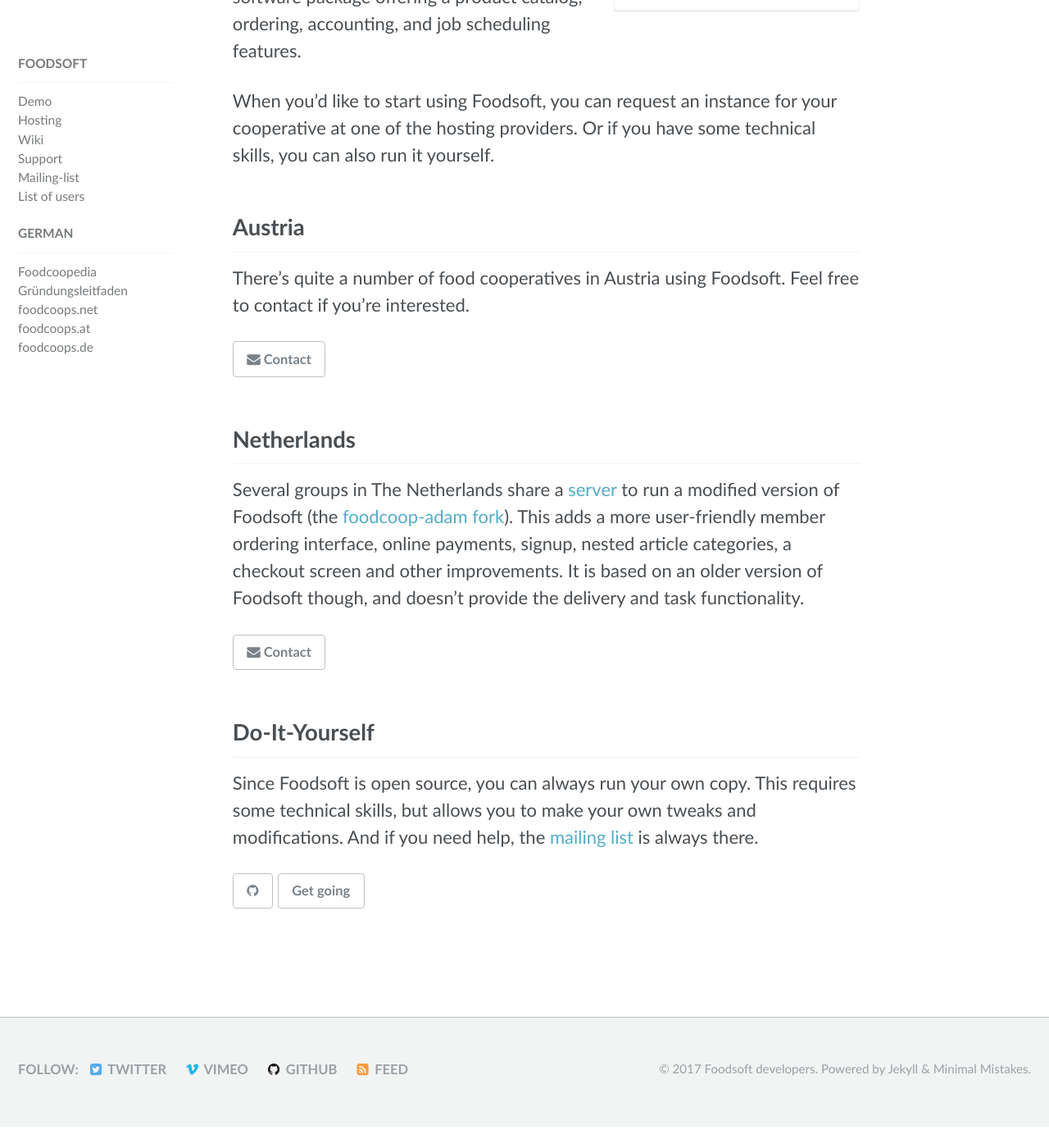
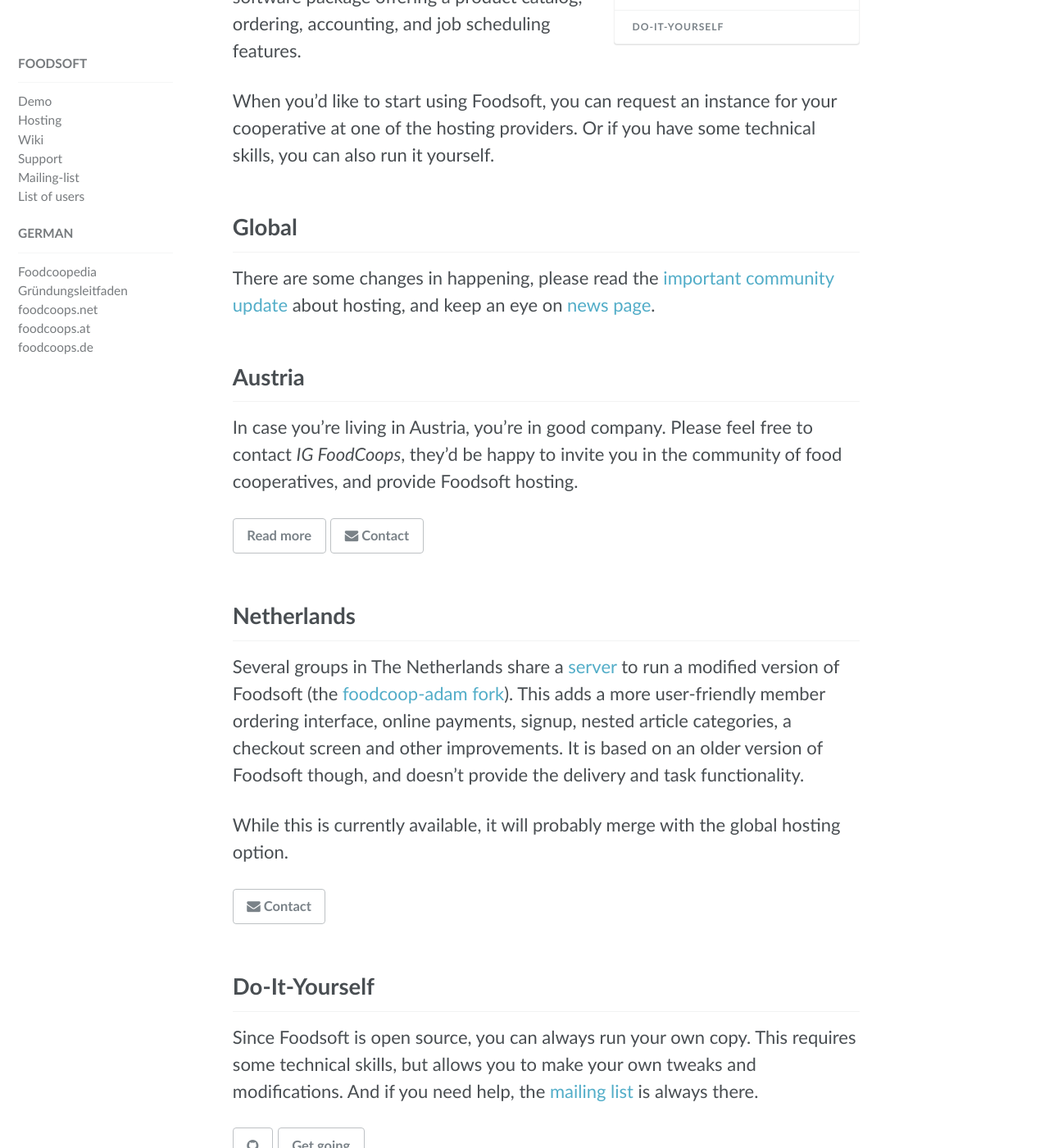
Before and after one commit to foodcoops/foodcoops.github.io, a Jekyll site: the page built from foodsoft-hosting.md, in a window 1280 px wide and 1400 px high, scrolled down 382 px. Shown: the whole window at 82% size. Built offline with Jekyll 4.4.1, drawn with Linux system fonts in a browser that asks for light colours; before the commit the page ends 1756 px from its top, so only the background shows below that.

Commit message:
Add blogpost about hosting

```diff
--- a/foodsoft-hosting.md
+++ b/foodsoft-hosting.md
@@ -5,6 +5,7 @@
   nav: links
 ---
 {% include toc %}
+
 
 So you want to start a food cooperative? Or you're already part of one, but
 would like to have an ordering system that supports what you're doing? Foodsoft
@@ -15,11 +16,22 @@
 cooperative at one of the hosting providers. Or if you have some technical skills,
 you can also run it yourself.
 
+
+## Global
+
+There are some changes in happening, please read the
+<a href="/2017/07/14/open-community-driven-foodsoft-platform/">important community update</a>
+about hosting, and keep an eye on <a href="/news">news page</a>.
+
+
+
 ## Austria
 
-There's quite a number of food cooperatives in Austria using Foodsoft. Feel free
-to contact if you're interested.
+In case you're living in Austria, you're in good company. Please feel free to contact
+<i>_IG FoodCoops_</i>, they'd be happy to invite you in the community of food cooperatives,
+and provide Foodsoft hosting.
 
+<a href="http://foodcoops.at/" class="btn btn--inverse">Read more</a>
 <a href="mailto:infos@foodcoops.at" class="btn btn--inverse"><i class="fa fa-envelope"></i> Contact</a>
 
 ## Netherlands
@@ -32,7 +44,10 @@
 is based on an older version of Foodsoft though, and doesn't provide the
 delivery and task functionality.
 
+While this is currently available, it will probably merge with the global hosting option.
+
 <a href="mailto:info@voedselcollectief.org" class="btn btn--inverse"><i class="fa fa-envelope"></i> Contact</a>
+
 
 ## Do-It-Yourself
 
```
Also changed, not shown: _posts/2017-07-14-open-community-driven-foodsoft-platform.md (added, +96 -0 lines).
